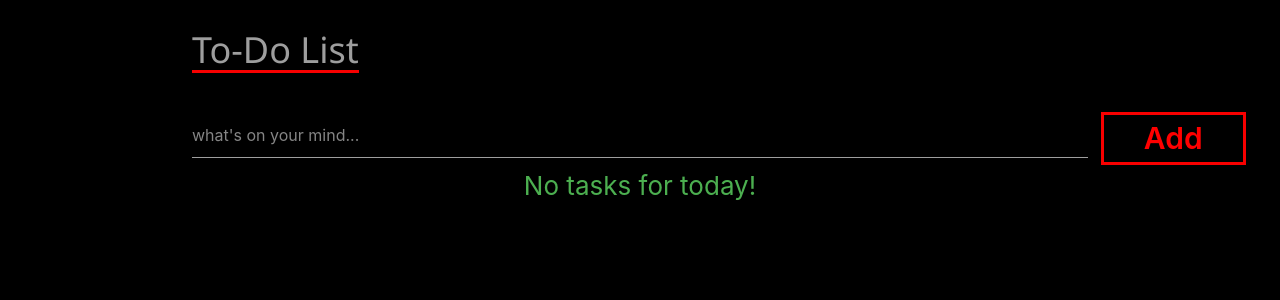
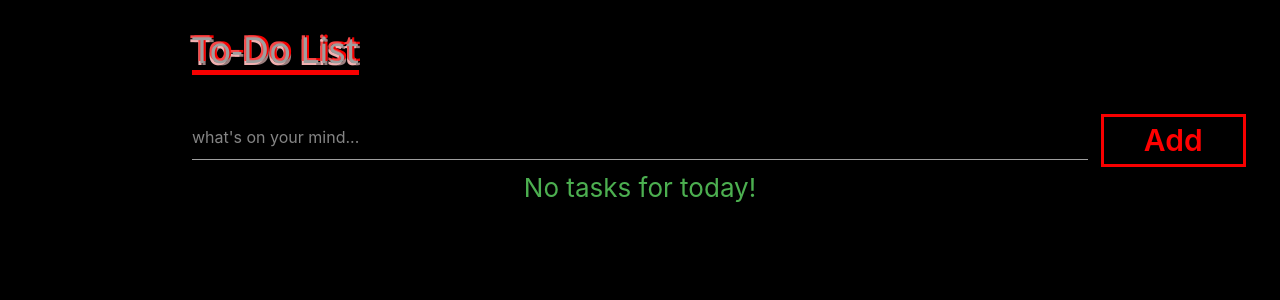
Before and after one commit to tarun080698/todoListReact, a React (Create React App) app: page / in a window 1280 px wide. Shown: the top 300 px of the page. Built offline with nearby package versions, Linux system fonts and the light colour scheme.

Commit message:
added css shadowing to h1

```diff
--- a/src/App.css
+++ b/src/App.css
@@ -28,7 +28,8 @@ h1{
   margin-top: 30px;
   width: max-content;
   color: whitesmoke;
-  border-bottom: 3px solid #f80000;
+  border-bottom: 5px solid #f80000;
+  text-shadow: -2px -2px 0 #f74747, 2px -2px 0 #f80000, -2px 2px 0 #f3b1b1, 2px 2px 0 #9b7e7e;
 }
 
 input[type="text"] {
```
